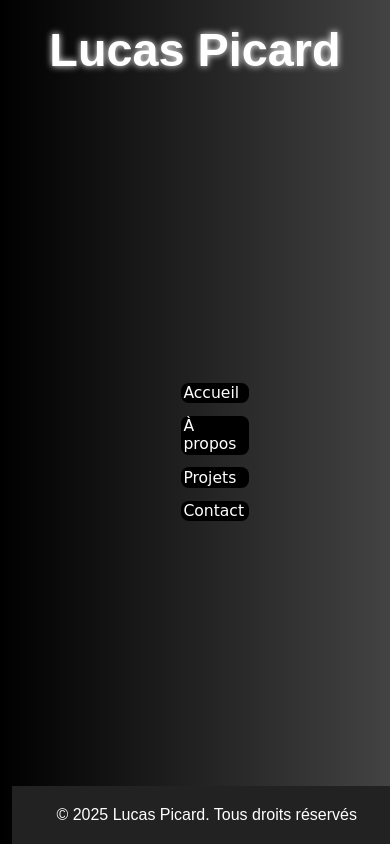
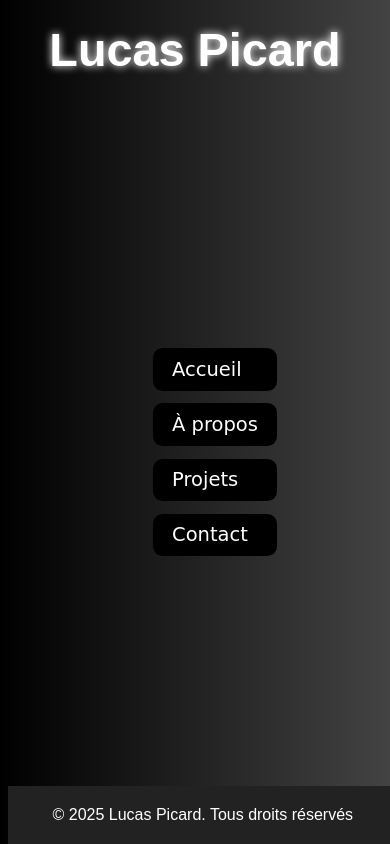
Before and after one commit to lucas-picard/Site-LucasP, a plain HTML site: page index.html in a window 390 px wide. Drawn offline with Linux system fonts and the light colour scheme.

Commit message:
Update style.css

```diff
--- a/style.css
+++ b/style.css
@@ -1,43 +1,43 @@
-/* --- Conteneur principal : centre les éléments verticalement --- */
+/* --- Conteneur principal --- */
 .container {
     display: flex;
     flex-direction: column;
     align-items: center;
-    justify-content: center;   /* Centre verticalement aussi */
-    min-height: 80vh;          /* Prend 80% de la hauteur de l'écran */
-    padding: 2% 5%;            /* Espacement responsive */
+    justify-content: center;
+    min-height: 80vh;
+    padding: 2% 5%;
 }
 
-/* --- Style du titre principal h1 --- */
+/* --- Titre principal --- */
 h1 {
-    font-size: 8vw;            /* Taille responsive en fonction de la largeur de l'écran */
+    font-size: clamp(2rem, 8vw, 5rem); /* Minimum 2rem, max 5rem, scale avec largeur */
     color: white;
-    text-shadow: 0 0 2vw white; /* Halo lumineux proportionnel */
+    text-shadow: 0 0 0.5rem white;
     text-align: center;
     margin: 0.5em 0;
 }
 
-/* --- Style des boutons --- */
+/* --- Boutons --- */
 .btn {
-    font-size: 2.5vw;          /* Texte adaptatif selon écran */
-    padding: 1% 3%;
-    margin-top: 1.5vh;         /* Espace au-dessus proportionnel à la hauteur */
+    font-size: clamp(1rem, 4vw, 2.5rem); /* Minimum 1rem, max 2.5rem */
+    padding: clamp(0.5em, 1.5vw, 1em) clamp(1em, 3vw, 2em);
+    margin-top: 1.5vh;
     cursor: pointer;
     background-color: black;
     color: #111111;
-    border-radius: 0.5em;      /* Coins arrondis proportionnels */
+    border-radius: 0.5em;
     list-style-type: none;
-    transition: all 0.3s ease; /* Animation fluide sur hover */
+    transition: all 0.3s ease;
 }
 
-/* --- Style des liens contenus dans les boutons --- */
+/* --- Liens dans les boutons --- */
 a {
     text-decoration: none;
     color: white;
-    font-family: Satisfy, cursive;
+    font-family: 'Satisfy', cursive;
 }
 
-/* --- Effet au survol des boutons --- */
+/* --- Hover des boutons --- */
 .btn:hover {
     background-color: #333;
     color: white;
@@ -45,31 +45,15 @@ a {
     text-shadow: 0 0 1vw whitesmoke;
 }
 
-/* --- Fond global de la page --- */
+/* --- Fond page --- */
 body {
     font-family: Arial, sans-serif;
     background: linear-gradient(to right, #000000, #434343);
-    font-size: 1rem;            /* Base responsive */
-    margin: 2%;                 /* Margin proportionnelle */
+    font-size: 1rem;
+    margin: 2%;
 }
 
-/* --- Pour les écrans de 768px ou moins (tablettes et mobiles) --- */
-@media (max-width: 768px) {
-  h1 {
-    font-size: 12vw;           /* Plus lisible sur petits écrans */
-  }
-
-  .btn {
-    font-size: 4vw;
-    padding: 2% 4%;
-  }
-
-  body {
-    margin: 3%;
-  }
-}
-
-/* --- Style du pied de page --- */
+/* --- Footer --- */
 footer {
     position: fixed;
     bottom: 0;
@@ -81,14 +65,25 @@ footer {
     font-size: 1rem;
 }
 
-/* --- Animation fade-in (apparition progressive) --- */
+/* --- Animation fade-in --- */
 .fade-in {
-  opacity: 0;
-  transform: translateY(2vh);
-  transition: opacity 1.2s ease, transform 1.2s ease;
+    opacity: 0;
+    transform: translateY(2vh);
+    transition: opacity 1.2s ease, transform 1.2s ease;
 }
 
 .fade-in.show {
-  opacity: 1;
-  transform: translateY(0);
+    opacity: 1;
+    transform: translateY(0);
 }
+
+/* --- Media queries mobiles/tablettes --- */
+@media (max-width: 768px) {
+    h1 {
+        font-size: clamp(2rem, 12vw, 4rem); /* Plus lisible sur petits écrans */
+    }
+    .btn {
+        font-size: clamp(1rem, 5vw, 2rem);
+        padding: clamp(0.5em, 2vw, 1em) clamp(1em, 4vw, 2em);
+    }
+}
```
